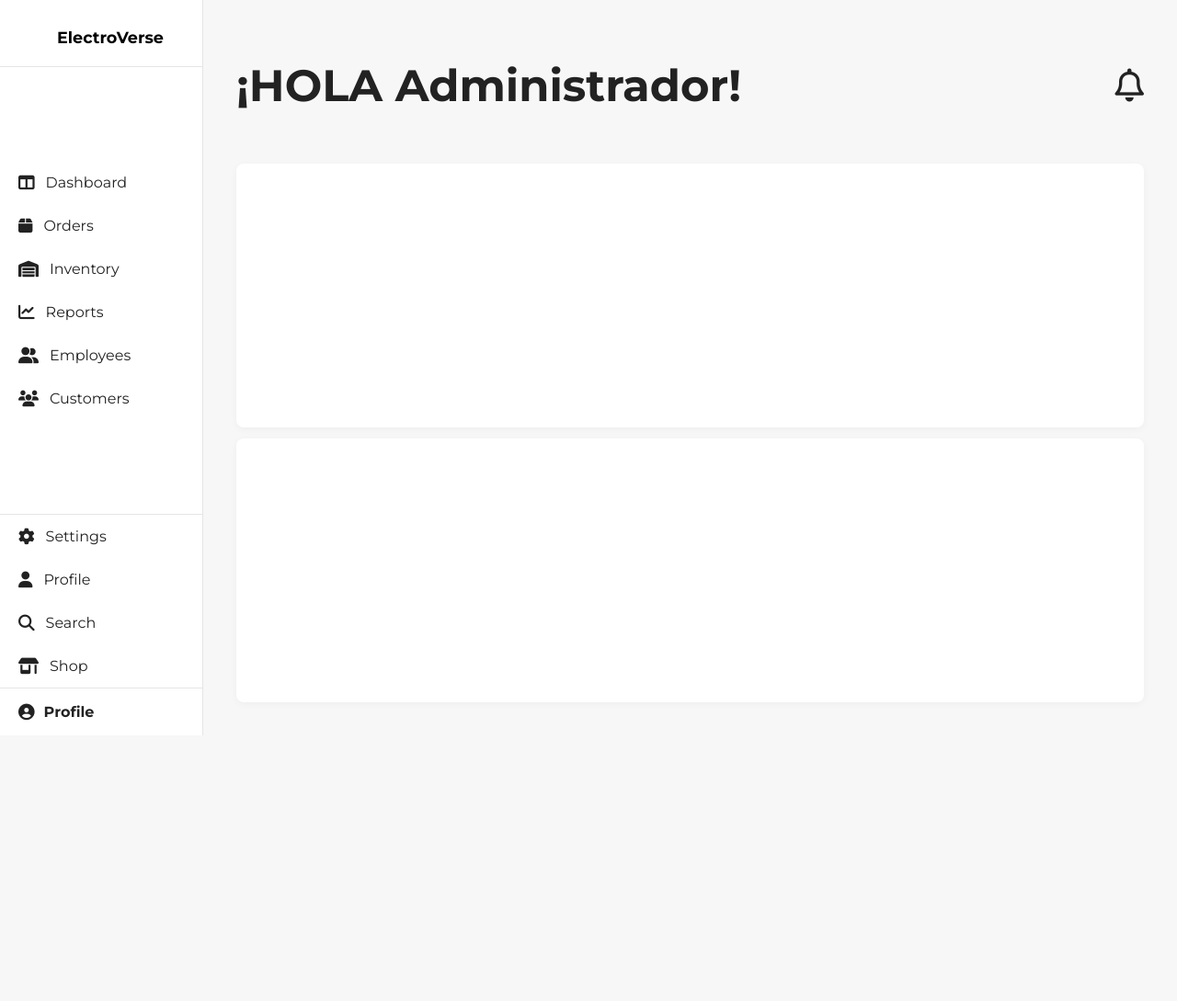
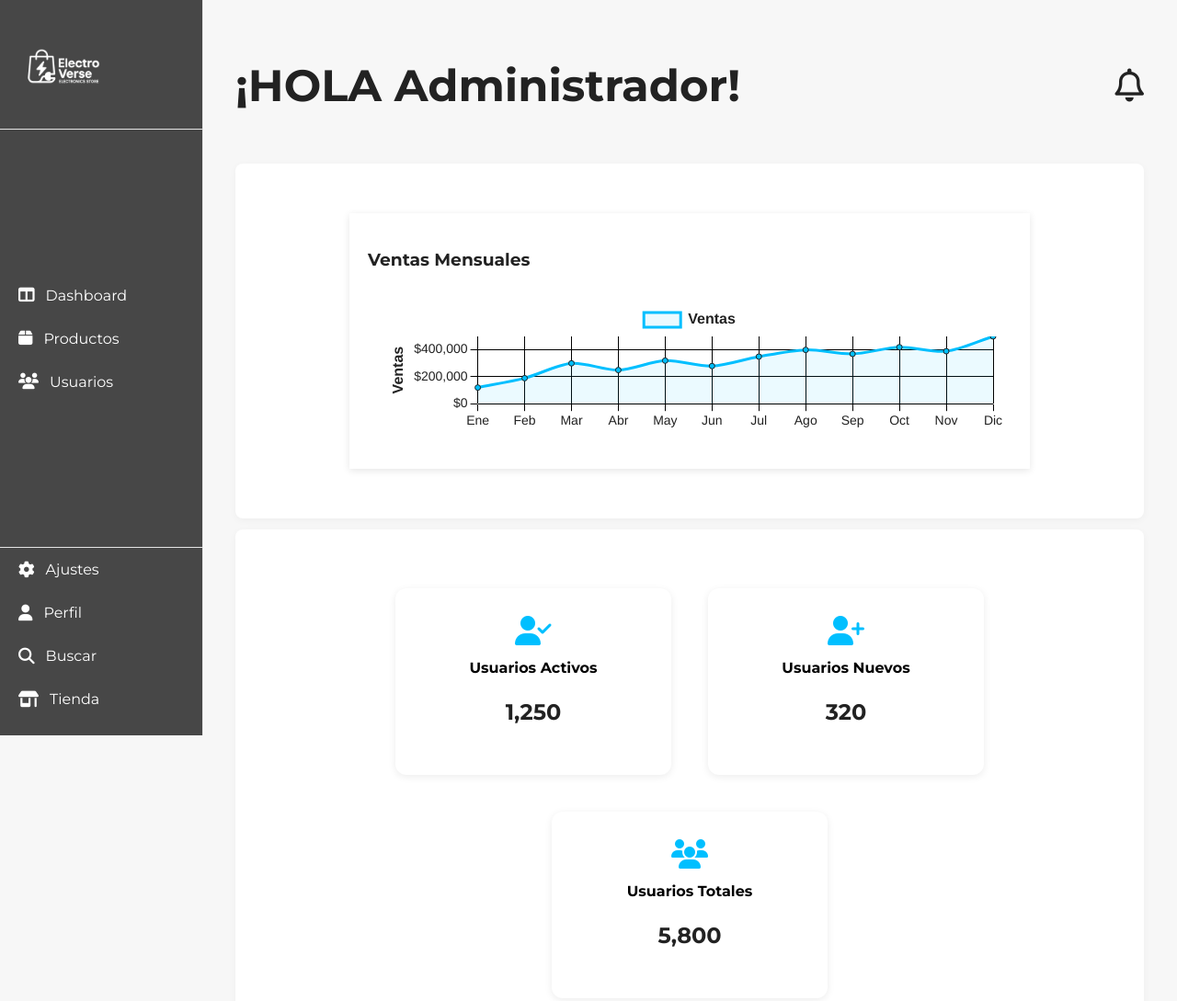
Before and after one commit to Dante-Schacht/Pagina-Web-main, a plain HTML site: page admin/index.html in a window 1280 px wide. Shown: the whole page at 92% size. Before the commit the page ends 800 px from the top, so only its background shows below. Drawn offline with nearby package versions, Linux system fonts and the light colour scheme.

Commit message:
Se completo el panel de administrador

```diff
--- a/admin/index.html
+++ b/admin/index.html
@@ -16,28 +16,21 @@
 		<aside class="sidebar">
 			<div class="sidebar-header">
 				<img src="../img/logo.png" alt="Logo" class="logo">
-				<span class="company-name">ElectroVerse</span>
 			</div>
 			<nav class="sidebar-nav">
 				<ul>
 					<li><a href="#"><i class="fa-solid fa-table-columns"></i> Dashboard</a></li>
-					<li><a href="#"><i class="fa-solid fa-box"></i> Orders</a></li>
-					<li><a href="#"><i class="fa-solid fa-warehouse"></i> Inventory</a></li>
-					<li><a href="#"><i class="fa-solid fa-chart-line"></i> Reports</a></li>
-					<li><a href="#"><i class="fa-solid fa-user-group"></i> Employees</a></li>
-					<li><a href="#"><i class="fa-solid fa-users"></i> Customers</a></li>
+					<li><a href="productos.html"><i class="fa-solid fa-box"></i> Productos</a></li>
+					<li><a href="usuarios.html"><i class="fa-solid fa-users"></i> Usuarios</a></li>
 				</ul>
 			</nav>
 			<div class="sidebar-footer">
 				<ul>
-					<li><a href="#"><i class="fa-solid fa-gear"></i> Settings</a></li>
-					<li><a href="#"><i class="fa-solid fa-user"></i> Profile</a></li>
-					<li><a href="#"><i class="fa-solid fa-magnifying-glass"></i> Search</a></li>
-					<li><a href="#"><i class="fa-solid fa-shop"></i> Shop</a></li>
+          <li><a href="#"><i class="fa-solid fa-gear"></i> Ajustes</a></li>
+          <li><a href="#"><i class="fa-solid fa-user"></i> Perfil</a></li>
+          <li><a href="#"><i class="fa-solid fa-magnifying-glass"></i> Buscar</a></li>
+		  <li><a href="../index.html"><i class="fa-solid fa-shop"></i> Tienda</a></li>
 				</ul>
-				<div class="profile-section">
-					<a href="#"><i class="fa-solid fa-circle-user"></i> Profile</a>
-				</div>
 			</div>
 		</aside>
 		<main class="main-content">
@@ -45,14 +38,89 @@
 				<h1>¡HOLA Administrador!</h1>
 				<i class="fa-regular fa-bell notification-icon"></i>
 			</header>
-			<section class="content-top">
-				<!-- Aquí va el contenido superior -->
-			</section>
-			<section class="content-bottom">
-				<!-- Aquí va el contenido inferior -->
-			</section>
+									 <section class="content-top">
+											 <div class="card" style="max-width:1200px;margin:30px auto;padding:20px;background:#fff;color:#222;box-shadow:0 2px 8px rgba(0,0,0,0.1);">
+												 <h3 style="margin-bottom:16px;">Ventas Mensuales</h3>
+												 <canvas id="lineChart" height="180" width="700"></canvas>
+											 </div>
+									 </section>
+									 <section class="content-bottom">
+															 <div style="display:flex;justify-content:center;gap:40px;margin:40px 0;flex-wrap:wrap;">
+																 <div class="info-card" style="background:#fff;border-radius:12px;box-shadow:0 2px 8px rgba(0,0,0,0.08);padding:30px 40px;min-width:220px;text-align:center;">
+																	 <i class="fa-solid fa-user-check" style="font-size:2rem;color:#00bfff;"></i>
+																	 <h4 style="margin:15px 0 5px 0;font-weight:700;">Usuarios Activos</h4>
+																	 <p style="font-size:1.5rem;font-weight:600;color:#222;">1,250</p>
+																 </div>
+																 <div class="info-card" style="background:#fff;border-radius:12px;box-shadow:0 2px 8px rgba(0,0,0,0.08);padding:30px 40px;min-width:220px;text-align:center;">
+																	 <i class="fa-solid fa-user-plus" style="font-size:2rem;color:#00bfff;"></i>
+																	 <h4 style="margin:15px 0 5px 0;font-weight:700;">Usuarios Nuevos</h4>
+																	 <p style="font-size:1.5rem;font-weight:600;color:#222;">320</p>
+																 </div>
+																 <div class="info-card" style="background:#fff;border-radius:12px;box-shadow:0 2px 8px rgba(0,0,0,0.08);padding:30px 40px;min-width:220px;text-align:center;">
+																	 <i class="fa-solid fa-users" style="font-size:2rem;color:#00bfff;"></i>
+																	 <h4 style="margin:15px 0 5px 0;font-weight:700;">Usuarios Totales</h4>
+																	 <p style="font-size:1.5rem;font-weight:600;color:#222;">5,800</p>
+																 </div>
+															 </div>
+									 </section>
 		</main>
 	</div>
-	<script src="../assets/js/admin.common.js"></script>
+		 <script src="https://cdn.jsdelivr.net/npm/chart.js"></script>
+		 <script>
+			 const ctx = document.getElementById('lineChart').getContext('2d');
+				 new Chart(ctx, {
+					 type: 'line',
+					 data: {
+						 labels: ['Ene', 'Feb', 'Mar', 'Abr', 'May', 'Jun', 'Jul', 'Ago', 'Sep', 'Oct', 'Nov', 'Dic'],
+								 datasets: [{
+									 label: 'Ventas',
+									 data: [120000, 190000, 300000, 250000, 320000, 280000, 350000, 400000, 370000, 420000, 390000, 500000],
+									 borderColor: '#00bfff',
+									 backgroundColor: 'rgba(0,191,255,0.08)',
+									 fill: true,
+									 tension: 0.3,
+									 pointBackgroundColor: '#00bfff',
+									 pointBorderColor: '#222',
+								 }]
+					 },
+					 options: {
+						 plugins: {
+										 legend: {
+											 labels: {
+												 color: '#222',
+												 font: { size: 16, weight: 'bold' }
+											 },
+											 position: 'top'
+										 }
+						 },
+						 layout: { padding: 20 },
+						 backgroundColor: '#fff',
+								 scales: {
+												 x: {
+													 ticks: {
+														 color: '#222',
+														 font: { size: 14 },
+													 },
+													 grid: { color: '#000', lineWidth: 1 }
+												 },
+												 y: {
+													 ticks: {
+														 color: '#222',
+														 font: { size: 14 },
+														 stepSize: 100000,
+														 callback: function(value) {
+															 return '$' + value.toLocaleString();
+														 }
+													 },
+													 grid: { color: '#000', lineWidth: 1 },
+													 min: 0,
+													 max: 500000,
+													 title: { display: true, text: 'Ventas', color: '#222', font: { size: 16, weight: 'bold' } }
+												 }
+								 }
+					 }
+				 });
+		 </script>
+		 <script src="../assets/js/admin.common.js"></script>
 </body>
 </html>
--- a/assets/css/admin.css
+++ b/assets/css/admin.css
@@ -11,16 +11,24 @@ body {
   display: flex;
   min-height: 100vh;
   height: 100vh;
+  margin-left: 220px;
 }
 
 .sidebar {
   width: 220px;
-  background: #fff;
+  background: #474747;
+  color: #fff;
   border-right: 1px solid #e5e5e5;
   display: flex;
   flex-direction: column;
   justify-content: space-between;
   padding: 0;
+  min-height: 100vh;
+  height: 100vh;
+  position: fixed;
+  top: 0;
+  left: 0;
+  z-index: 10;
 }
 .sidebar-header {
   display: flex;
@@ -29,9 +37,9 @@ body {
   border-bottom: 1px solid #e5e5e5;
 }
 .logo {
-  width: 32px;
-  height: 32px;
-  margin-right: 10px;
+  width: 100px;
+  height: 100px;
+  margin-right: 0;
 }
 .company-name {
   font-weight: 700;
@@ -52,14 +60,14 @@ body {
   display: flex;
   align-items: center;
   padding: 14px 20px;
-  color: #222;
+  color: #fff;
   text-decoration: none;
   font-size: 1rem;
   transition: background 0.2s;
 }
 .sidebar-nav ul li a:hover,
 .sidebar-footer ul li a:hover {
-  background: #f0f0f0;
+  background: #8b8b8b;
 }
 .sidebar-nav i,
 .sidebar-footer i {
```
Also changed, not shown: admin/productos.html (added, +87 -0 lines), admin/usuarios.html (added, +87 -0 lines), index.html (+1 -0 lines).
